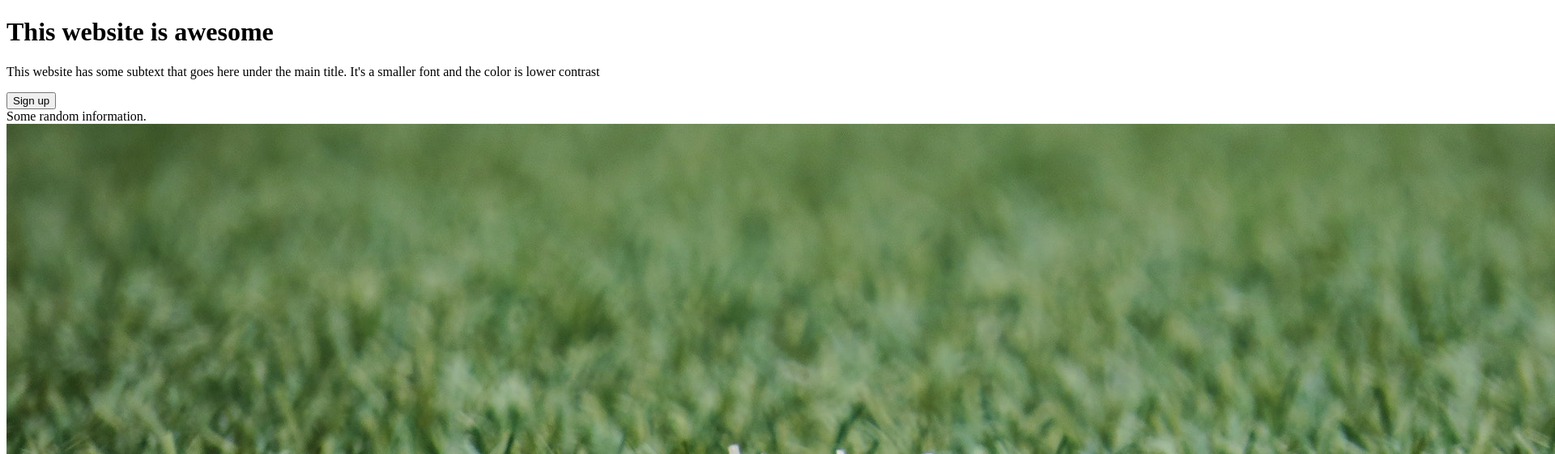
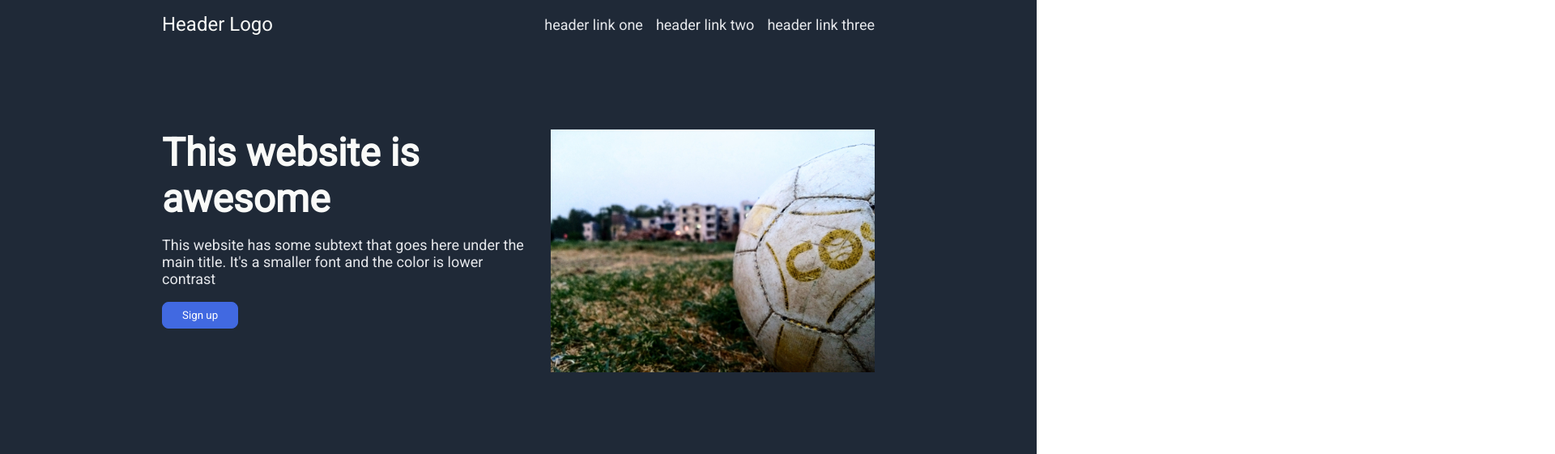
Before and after one commit to Leanhj/odin-landing-page, a plain HTML site: page index.html in a window 1280 px wide. Shown: the top 561 px of the page at 81% size, 1920 px wide, since content can reach past the window. Drawn offline with Linux system fonts and the light colour scheme.

Commit message:
Finish header template

```diff
--- a/index.html
+++ b/index.html
@@ -3,12 +3,24 @@
 <head>
   <meta charset="UTF-8">
   <title>Argentine Football</title>
+  <link rel="stylesheet" href="./style.css">
+  <link rel="preconnect" href="https://fonts.googleapis.com">
+  <link rel="preconnect" href="https://fonts.gstatic.com" crossorigin>
+  <link href="https://fonts.googleapis.com/css2?family=Roboto&display=swap" rel="stylesheet">
 </head>
 <body>
   <div class="top">
     <div class="header">
-      <div class="logo"></div>
-      <div class="links"></div>
+      <div class="logo">
+        Header Logo
+      </div>
+      <div class="links">
+        <ul>
+          <li>header link one</li>
+          <li>header link two</li>
+          <li>header link three</li>
+        </ul>
+      </div>
     </div>
     <div class="main">
       <div class="main-text">
@@ -18,7 +30,9 @@
         </p>
         <button>Sign up</button>
       </div>
-      <div class="image"></div>
+      <div class="image">
+        <img src="./images/pexels-aman-jha-701773.jpg" alt="Football">
+      </div>
     </div>
   </div>
   <div class="info">
--- a/style.css
+++ b/style.css
@@ -0,0 +1,83 @@
+* {
+    font-family: 'Roboto';
+}
+
+body {
+    margin: 0;
+}
+
+head {
+    display: flex;
+    flex-direction: column;
+}
+
+.image img {
+    max-width: 600px;
+    max-height: 300px;
+}
+
+.four-imgs img {
+    width: 200px;
+    height: 200px;
+}
+
+ul {
+    margin: 0;
+    padding: 0;
+    list-style: none;
+    display: flex;
+    gap: 16px;
+}
+
+h1 {
+    font-size: 48px;
+    font-weight: bold;
+    color: #F9FAF8;
+    margin: 0;
+}
+
+button {
+    cursor: pointer;
+    padding: 8px 24px;
+    border-radius: 8px;
+}
+
+.top {
+    background-color: #1F2937;
+    padding: 0 200px;
+    display: flex;
+    flex-direction: column;
+}
+
+.main {
+    padding: 100px 0;
+    display: flex;
+    gap: 16px;
+}
+
+.header {
+    display: flex;
+    justify-content: space-between;
+    padding: 16px 0;
+    align-items: center;
+}
+
+.logo {
+    font-size: 24px;
+    color: #F9FAF8;
+}
+
+.main-text p, .links {
+    font-size: 18px;
+    color: #E5E7EB;
+}
+
+.main-text button {
+    background-color: royalblue;
+    border: 1px solid royalblue;
+    color: white;
+}
+
+.quote {
+    background-color: #E5E7EB;
+}
```
Also changed, not shown: images/pexels-aman-jha-701773.jpg (added).
